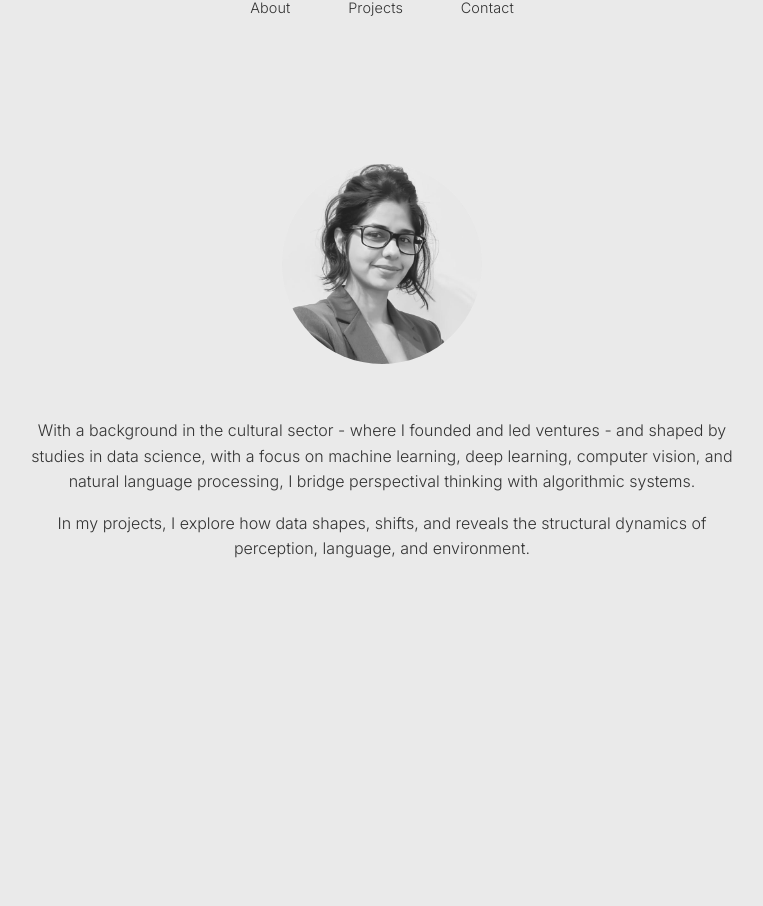
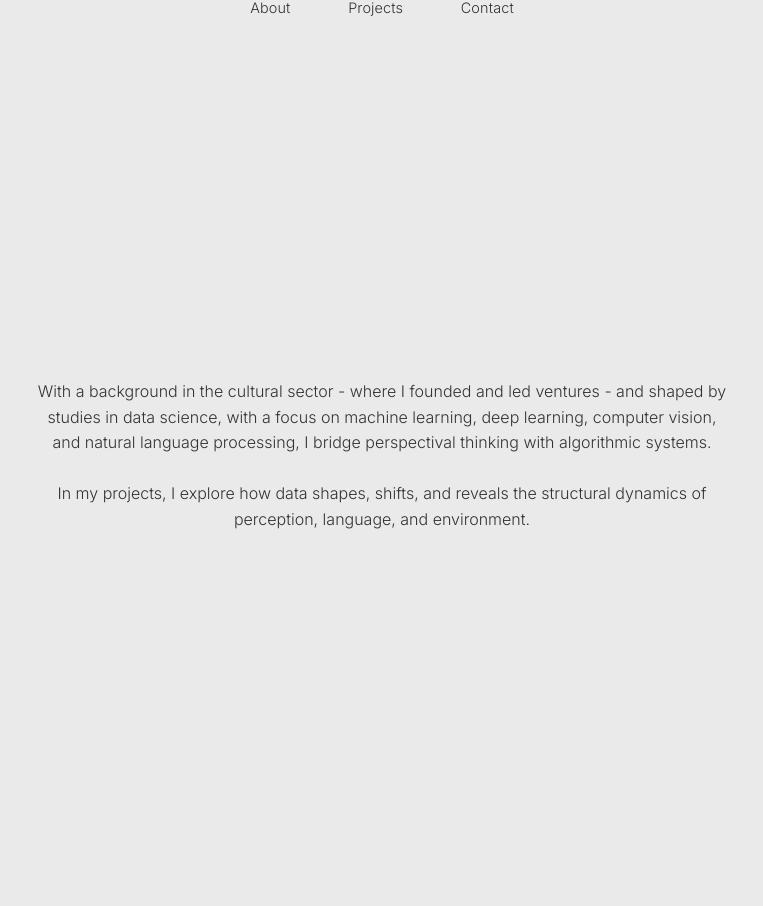
Before and after one commit to Hebifou/anifou_live, a Flask app: page / in a window 1280 px wide. Shown: the part 35-941 px from the top of the page, without its empty margins (258-1021 px from the left). Before the commit the page ends 593 px from the top, so only its background shows below. Run offline with Flask 2, Linux system fonts and the light colour scheme.

Commit message:
Werke und Text centered

```diff
--- a/static/css/style.css
+++ b/static/css/style.css
@@ -1107,41 +1107,3 @@ button.arrow-btn:hover {
     margin-top: 3rem; /* etwas mehr Platz in Landscape */
   }
 }
-
-/* ===================== About (zentriert mit Flexbox) ===================== */
-.about {
-  display: flex;
-  justify-content: center;   /* horizontal zentrieren */
-  align-items: center;       /* vertikal zentrieren */
-  min-height: calc(100vh - 80px); /* gesamte Höhe minus Navbar (ca. 80px) */
-  padding: 2rem 1rem;
-  text-align: center;
-  transform: translateY(-55px);
-}
-
-.about-content {
-  max-width: 720px;
-  margin: 0 auto;
-}
-
-.about-img {
-  width: 160px;
-  height: 160px;
-  object-fit: cover;
-  border-radius: 50%;
-  margin: 0 auto 2rem;
-  filter: grayscale(100%) contrast(95%);
-  opacity: 0.95;
-}
-
-.about-text {
-  font-size: 1rem;
-  line-height: 1.6;
-  color: #333;
-  max-width: 70ch;
-  margin: 0 auto;
-}
-
-@media (min-width: 1024px) {
-  .about-img { width: 200px; height: 200px; }
-}
--- a/templates/index.html
+++ b/templates/index.html
@@ -6,17 +6,11 @@
 {% endblock %}
 
 {% block content %}
-<section class="about">
-  <div class="about-content">
-    <img src="{{ url_for('static', filename='projects/About/about.jpg') }}" alt="Portrait" class="about-img" />
-    <div class="about-text">
-      <p>
-        {{ _('With a background in the cultural sector - where I founded and led ventures - and shaped by studies in data science, with a focus on machine learning, deep learning, computer vision, and natural language processing, I bridge perspectival thinking with algorithmic systems.') }}
-      </p>
-      <p>
-        {{ _('In my projects, I explore how data shapes, shifts, and reveals the structural dynamics of perception, language, and environment.') }}
-      </p>
-    </div>
-  </div>
+<section class="hero clean-hero about-hero">
+  <p>
+    {{ _('With a background in the cultural sector - where I founded and led ventures - and shaped by studies in data science, with a focus on machine learning, deep learning, computer vision, and natural language processing, I bridge perspectival thinking with algorithmic systems.') }}
+    <br><br>
+    {{ _('In my projects, I explore how data shapes, shifts, and reveals the structural dynamics of perception, language, and environment.') }}
+  </p>
 </section>
 {% endblock %}
```
